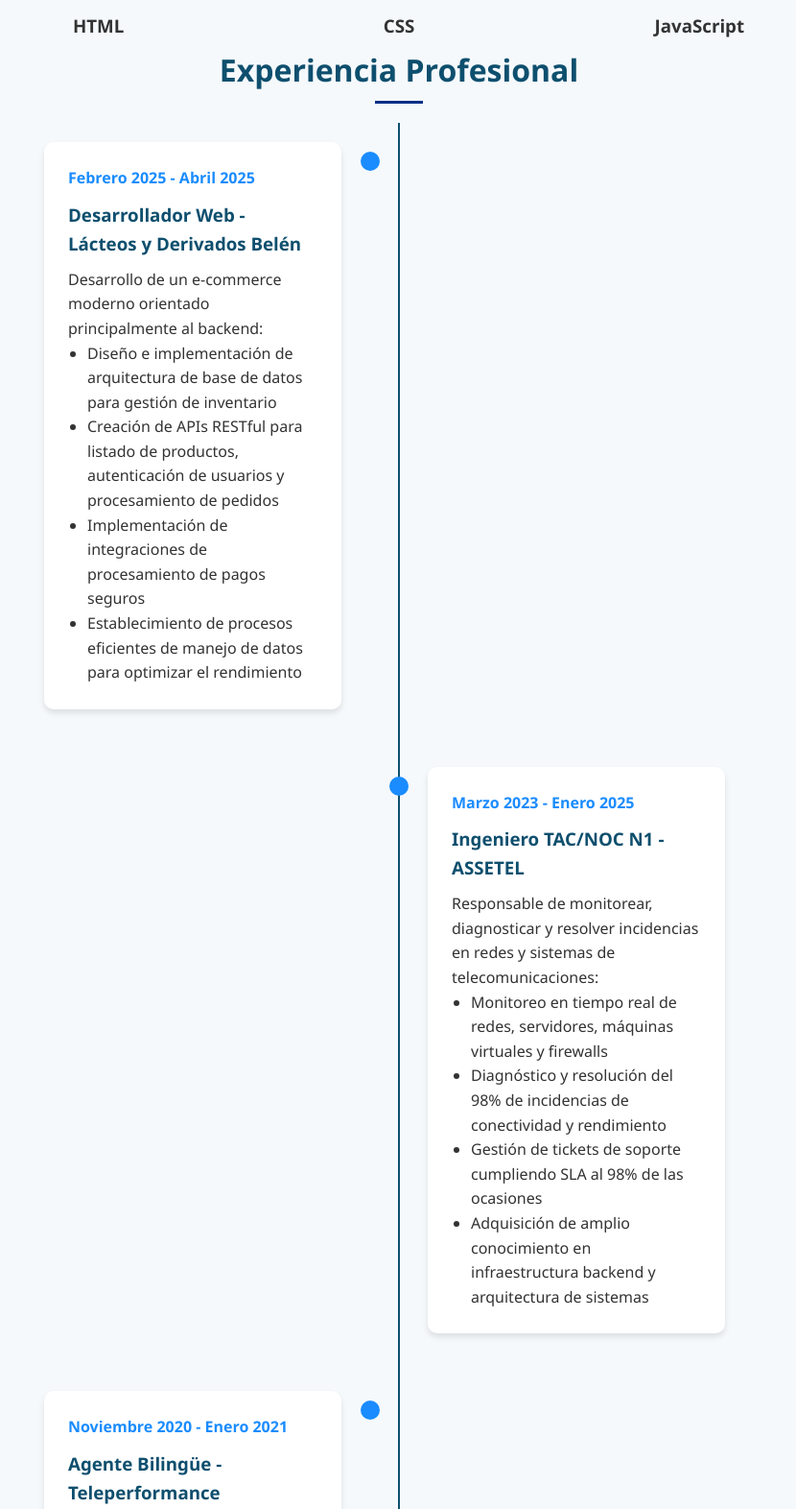
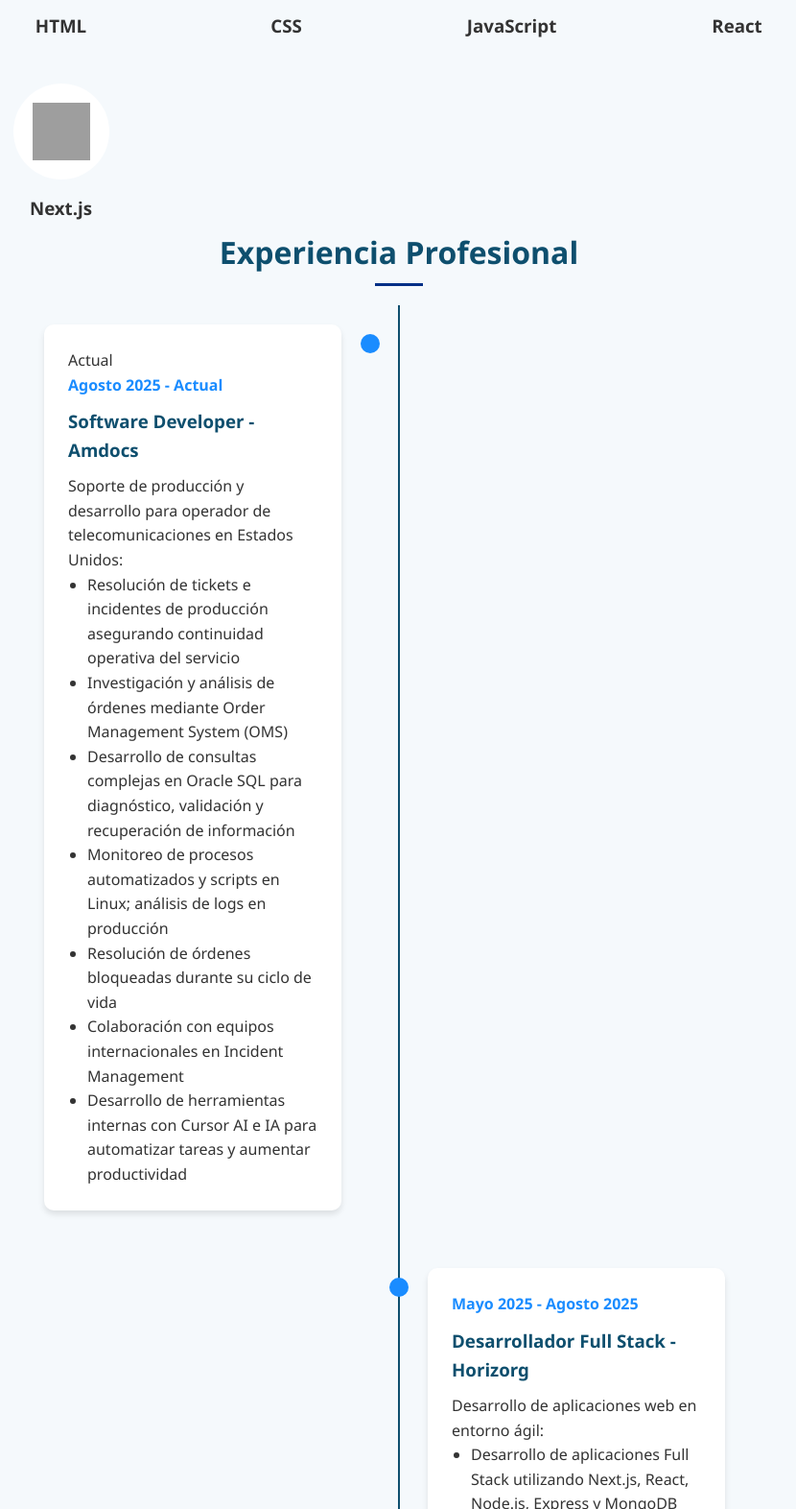
Before and after one commit to PedroNunoCer/portafolio, a website: page index.html in a window 1280 px wide. Shown: the part 1140-2712 px from the top of the page at 96% size, without its empty margins (224-1054 px from the left). Drawn offline with Linux system fonts and the light colour scheme; grey boxes are pictures that could not be loaded.

Commit message:
Actulizacion 2026

```diff
--- a/index.html
+++ b/index.html
@@ -79,6 +79,20 @@
                     </div>
                     <h3>JavaScript</h3>
                 </div>
+
+                <div class="skill-icon-item">
+                    <div class="skill-icon-circle">
+                        <img src="https://cdn.jsdelivr.net/gh/devicons/devicon/icons/react/react-original.svg" alt="React">
+                    </div>
+                    <h3>React</h3>
+                </div>
+
+                <div class="skill-icon-item">
+                    <div class="skill-icon-circle">
+                        <img src="https://cdn.jsdelivr.net/gh/devicons/devicon/icons/nextjs/nextjs-original.svg" alt="Next.js">
+                    </div>
+                    <h3>Next.js</h3>
+                </div>
             </div>
         </div>
 
@@ -93,16 +107,37 @@
 
                 <div class="skill-icon-item">
                     <div class="skill-icon-circle">
-                        <img src="https://cdn.jsdelivr.net/gh/devicons/devicon/icons/python/python-original.svg" alt="Python">
+                        <img src="https://cdn.jsdelivr.net/gh/devicons/devicon/icons/spring/spring-original.svg" alt="Spring Boot">
                     </div>
-                    <h3>Python</h3>
+                    <h3>Spring Boot</h3>
+                </div>
+
+                <div class="skill-icon-item">
+                    <div class="skill-icon-circle">
+                        <img src="https://cdn.jsdelivr.net/gh/devicons/devicon/icons/nodejs/nodejs-original.svg" alt="Node.js">
+                    </div>
+                    <h3>Node.js</h3>
+                </div>
+
+                <div class="skill-icon-item">
+                    <div class="skill-icon-circle">
+                        <img src="https://cdn.jsdelivr.net/gh/devicons/devicon/icons/express/express-original.svg" alt="Express">
+                    </div>
+                    <h3>Express</h3>
+                </div>
+
+                <div class="skill-icon-item">
+                    <div class="skill-icon-circle">
+                        <img src="https://cdn.jsdelivr.net/gh/devicons/devicon/icons/mongodb/mongodb-original.svg" alt="MongoDB">
+                    </div>
+                    <h3>MongoDB</h3>
                 </div>
 
                 <div class="skill-icon-item">
                     <div class="skill-icon-circle">
                         <img src="https://cdn.jsdelivr.net/gh/devicons/devicon/icons/mysql/mysql-original.svg" alt="SQL">
                     </div>
-                    <h3>SQL</h3>
+                    <h3>Oracle SQL</h3>
                 </div>
 
                 <div class="skill-icon-item">
@@ -116,7 +151,7 @@
                     <div class="skill-icon-circle">
                         <img src="https://cdn.jsdelivr.net/gh/devicons/devicon/icons/github/github-original.svg" alt="GitHub">
                     </div>
-                    <h3>GitHub</h3>
+                    <h3>Git/GitHub</h3>
                 </div>
             </div>
         </div>
@@ -126,17 +161,37 @@
     <section id="experience" class="container">
         <h2 class="section-title">Experiencia Profesional</h2>
         <div class="timeline">
+            <div class="timeline-item timeline-item--current">
+                <div class="timeline-content">
+                    <span class="timeline-badge">Actual</span>
+                    <div class="timeline-date">Agosto 2025 - Actual</div>
+                    <h3 class="timeline-title">Software Developer - <span class="timeline-company">Amdocs</span></h3>
+                    <div class="timeline-description">
+                        <p>Soporte de producción y desarrollo para operador de telecomunicaciones en Estados Unidos:</p>
+                        <ul>
+                            <li>Resolución de tickets e incidentes de producción asegurando continuidad operativa del servicio</li>
+                            <li>Investigación y análisis de órdenes mediante Order Management System (OMS)</li>
+                            <li>Desarrollo de consultas complejas en Oracle SQL para diagnóstico, validación y recuperación de información</li>
+                            <li>Monitoreo de procesos automatizados y scripts en Linux; análisis de logs en producción</li>
+                            <li>Resolución de órdenes bloqueadas durante su ciclo de vida</li>
+                            <li>Colaboración con equipos internacionales en Incident Management</li>
+                            <li>Desarrollo de herramientas internas con Cursor AI e IA para automatizar tareas y aumentar productividad</li>
+                        </ul>
+                    </div>
+                </div>
+            </div>
+
             <div class="timeline-item">
                 <div class="timeline-content">
-                    <div class="timeline-date">Febrero 2025 - Abril 2025</div>
-                    <h3 class="timeline-title">Desarrollador Web - Lácteos y Derivados Belén</h3>
+                    <div class="timeline-date">Mayo 2025 - Agosto 2025</div>
+                    <h3 class="timeline-title">Desarrollador Full Stack - <span class="timeline-company">Horizorg</span></h3>
                     <div class="timeline-description">
-                        <p>Desarrollo de un e-commerce moderno orientado principalmente al backend:</p>
+                        <p>Desarrollo de aplicaciones web en entorno ágil:</p>
                         <ul>
-                            <li>Diseño e implementación de arquitectura de base de datos para gestión de inventario</li>
-                            <li>Creación de APIs RESTful para listado de productos, autenticación de usuarios y procesamiento de pedidos</li>
-                            <li>Implementación de integraciones de procesamiento de pagos seguros</li>
-                            <li>Establecimiento de procesos eficientes de manejo de datos para optimizar el rendimiento</li>
+                            <li>Desarrollo de aplicaciones Full Stack utilizando Next.js, React, Node.js, Express y MongoDB</li>
+                            <li>Implementación de APIs REST y lógica de negocio</li>
+                            <li>Integración entre frontend y backend</li>
+                            <li>Uso de Git para control de versiones siguiendo principios de Clean Code y buenas prácticas</li>
                         </ul>
                     </div>
                 </div>
@@ -153,21 +208,6 @@
                             <li>Diagnóstico y resolución del 98% de incidencias de conectividad y rendimiento</li>
                             <li>Gestión de tickets de soporte cumpliendo SLA al 98% de las ocasiones</li>
                             <li>Adquisición de amplio conocimiento en infraestructura backend y arquitectura de sistemas</li>
-                        </ul>
-                    </div>
-                </div>
-            </div>
-
-            <div class="timeline-item">
-                <div class="timeline-content">
-                    <div class="timeline-date">Noviembre 2020 - Enero 2021</div>
-                    <h3 class="timeline-title">Agente Bilingüe - Teleperformance</h3>
-                    <div class="timeline-description">
-                        <p>Soporte técnico y asistencia de facturación a clientes:</p>
-                        <ul>
-                            <li>Atención de llamadas, correos y chats relacionados con problemas técnicos</li>
-                            <li>Diagnóstico y solución de incidencias básicas de conectividad y servicio</li>
-                            <li>Comunicación efectiva bilingüe (inglés/español) con clientes sobre temas técnicos</li>
                         </ul>
                     </div>
                 </div>
```
Also changed, not shown: public/index.html (+66 -26 lines), img/profile.jpg, public/img/profile.jpg, 1 other file.
